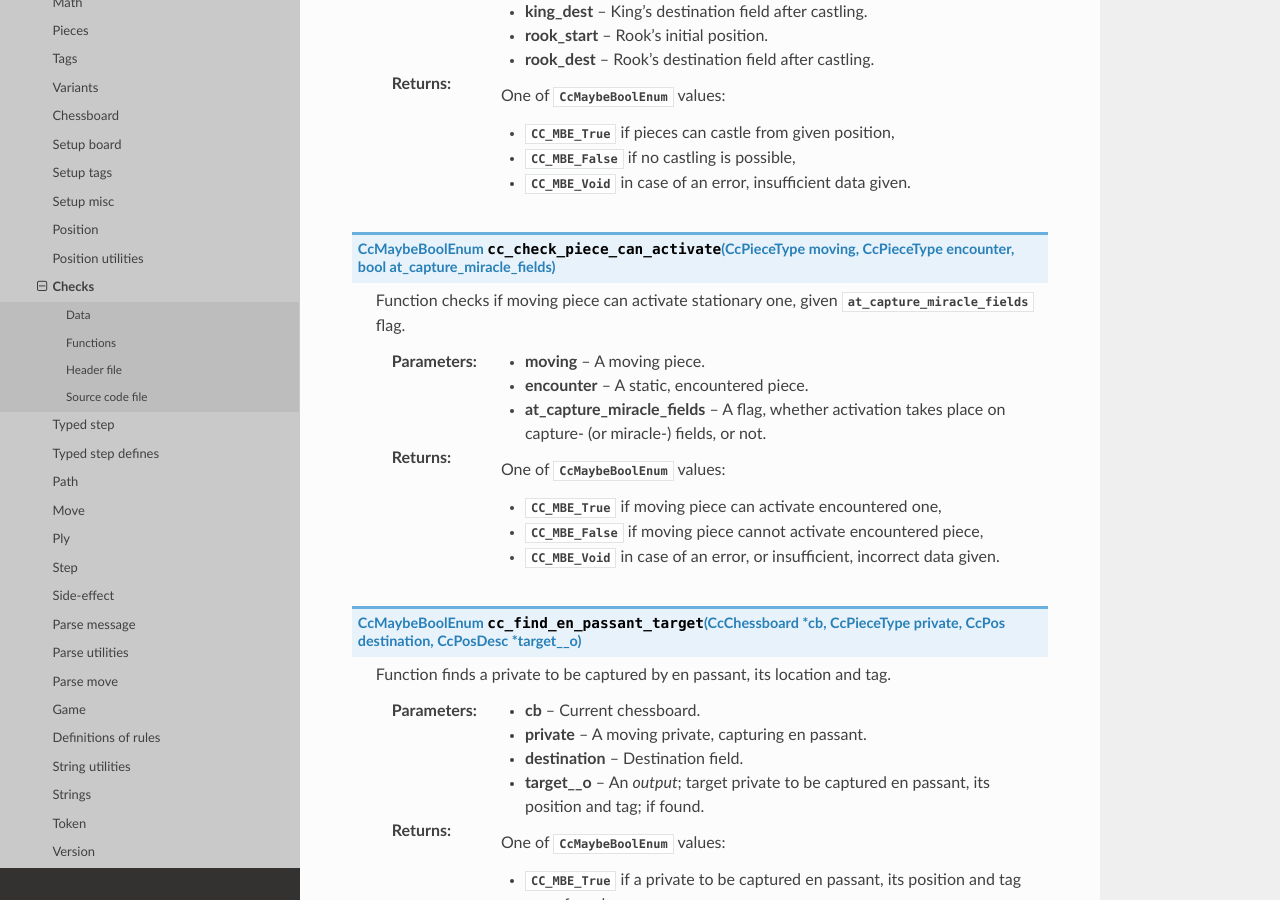
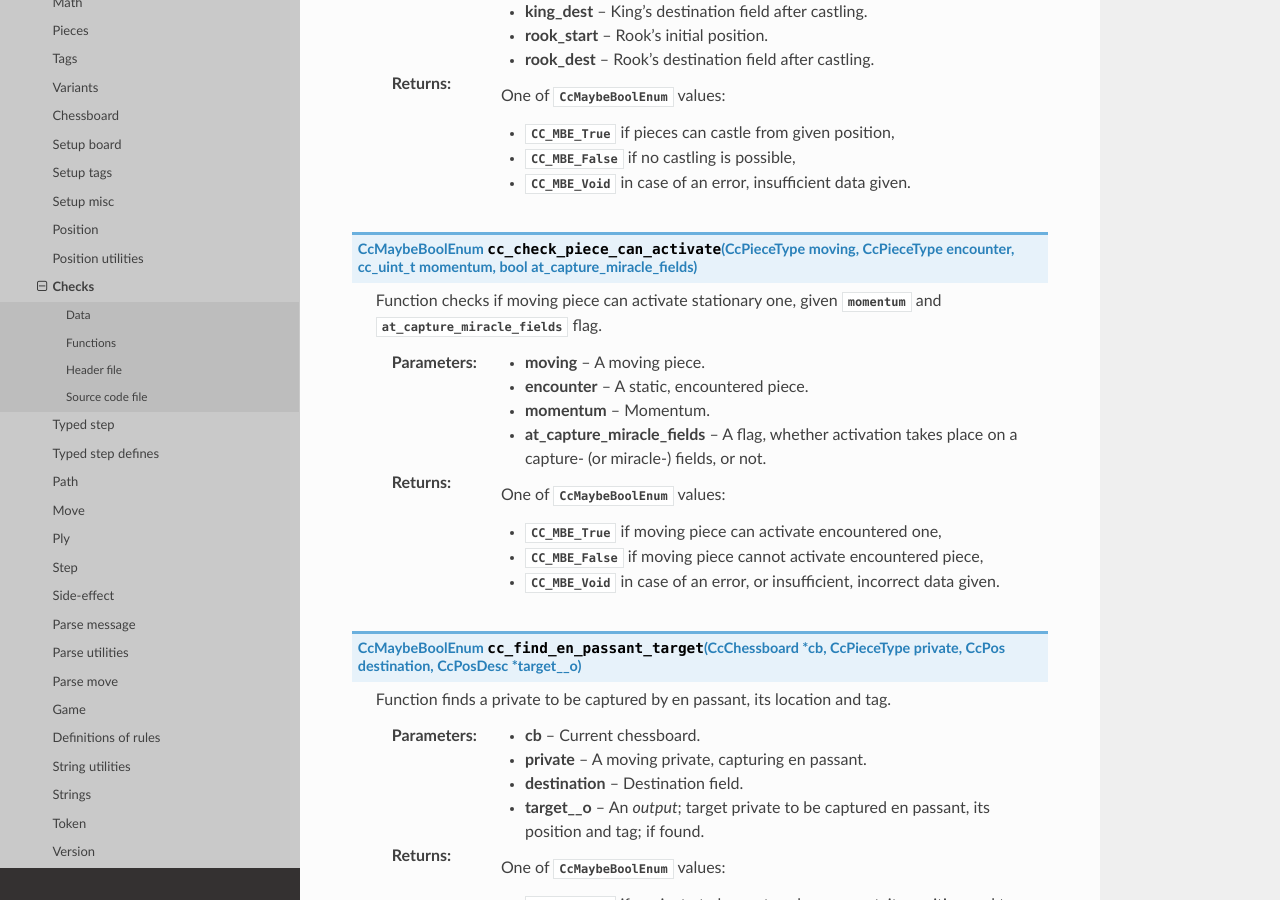
Before and after one commit to mmlacak/crochess, a Sphinx documentation site: the page built from docs/source/libcc/ccchecks.rst, in a window 1280 px wide and 900 px high, scrolled down 1806 px. Built offline with Sphinx 7.4.7 and the Read the Docs theme 3.1.0, drawn with Linux system fonts in a browser that asks for light colours.

Commit message:
Added momentum to check activations func + docs.

```diff
--- a/docs/source/conf.py
+++ b/docs/source/conf.py
@@ -26,10 +26,10 @@ copyright = '2021, Mario Mlačak'
 author = 'Mario Mlačak'
 
 # The short X.Y version
-version = "0.0.1.142:1321+20250322.003811"   # docs-new-lib-short-version-major-minor-feature-commit+meta~breaks-place-marker
+version = "0.0.1.143:1322+20250322.013741"   # docs-new-lib-short-version-major-minor-feature-commit+meta~breaks-place-marker
 
 # The full version, including alpha/beta/rc tags
-release = "0.0.1.142:1321+20250322.003811"   # docs-new-lib-full-version-major-minor-feature-commit+meta~breaks-place-marker
+release = "0.0.1.143:1322+20250322.013741"   # docs-new-lib-full-version-major-minor-feature-commit+meta~breaks-place-marker
 
 
 # -- General configuration ---------------------------------------------------
--- a/docs/source/libcc/ccchecks.rst
+++ b/docs/source/libcc/ccchecks.rst
@@ -93,14 +93,15 @@ Functions
         * :c:enumerator:`CC_MBE_False` if no castling is possible,
         * :c:enumerator:`CC_MBE_Void` in case of an error, insufficient data given.
 
-.. c:function:: CcMaybeBoolEnum cc_check_piece_can_activate( CcPieceType moving, CcPieceType encounter, bool at_capture_miracle_fields )
+.. c:function:: CcMaybeBoolEnum cc_check_piece_can_activate( CcPieceType moving, CcPieceType encounter, cc_uint_t momentum, bool at_capture_miracle_fields )
 
     Function checks if moving piece can activate stationary one, given
-    :c:var:`at_capture_miracle_fields` flag.
+    :c:var:`momentum` and :c:var:`at_capture_miracle_fields` flag.
 
     :param moving: A moving piece.
     :param encounter: A static, encountered piece.
-    :param at_capture_miracle_fields: A flag, whether activation takes place on capture- (or miracle-) fields, or not.
+    :param momentum: Momentum.
+    :param at_capture_miracle_fields: A flag, whether activation takes place on a capture- (or miracle-) fields, or not.
     :returns: One of :c:enum:`CcMaybeBoolEnum` values:
 
         * :c:enumerator:`CC_MBE_True` if moving piece can activate encountered one,
```
Also changed, not shown: README.md (+2 -2 lines), 5 other files.
